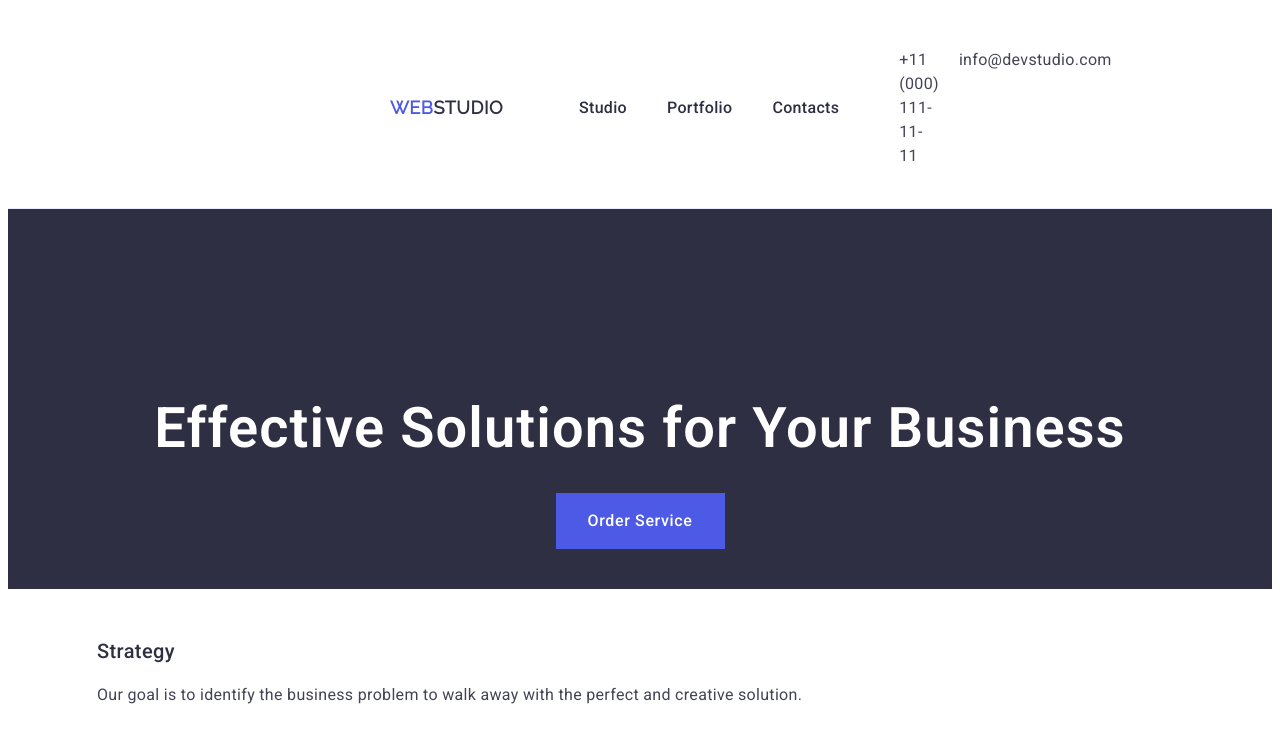
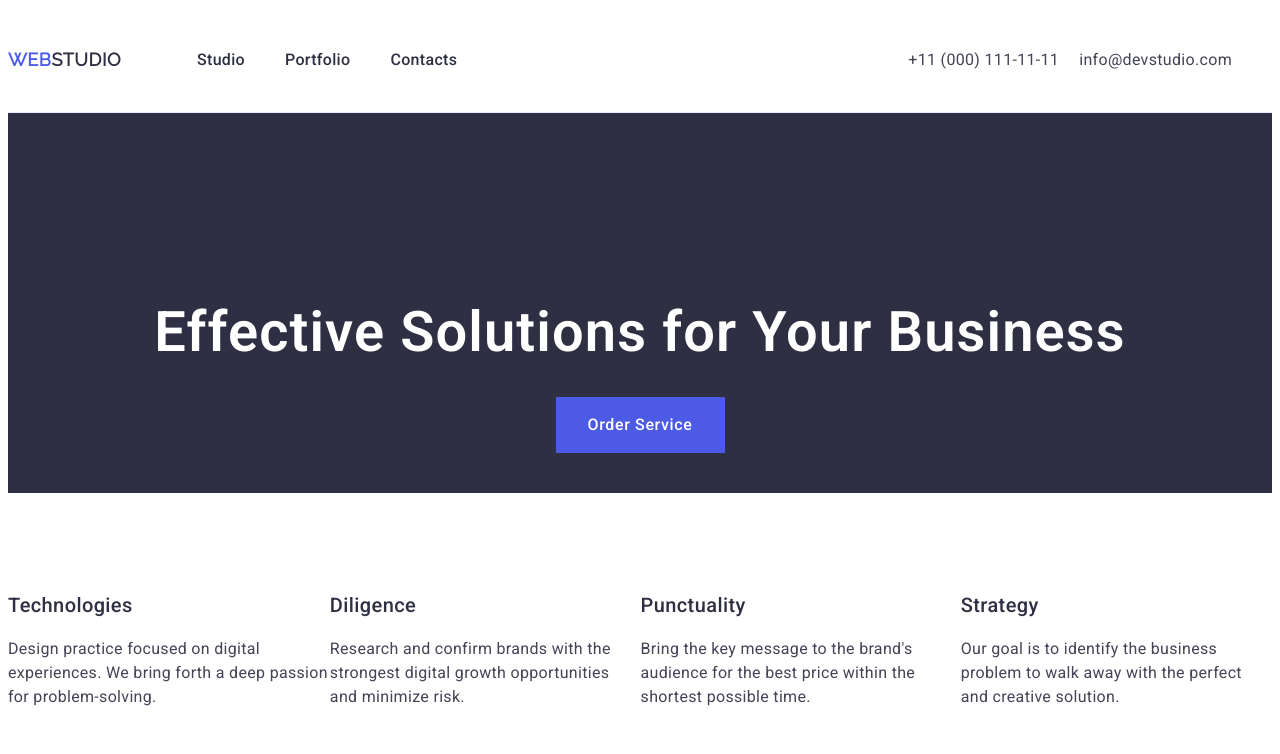
Before and after one commit to eriktank74-hub/homework3, a plain HTML site: page index.html in a window 1280 px wide. Shown: the top 754 px of the page. Drawn offline with Linux system fonts and the light colour scheme.

Commit message:
homework3

```diff
--- a/css/style.css
+++ b/css/style.css
@@ -220,6 +220,13 @@ img {
     color: #2e2f42;
 
 }
+.features-list{
+    width: calc(100% - 60px) /3;
+    flex-direction: row-reverse;
+    display: flex;
+    margin: 0  auto;
+}
+
     /*      ---------SERVICES----------       */
 .team-item {
     background-color: #FFFFFF;
--- a/index.html
+++ b/index.html
@@ -11,7 +11,7 @@
   </head>
   <body class="body">
     <header class="header">
-      <div class="contyner conteyner-header">
+      <div class="conteyner conteyner-header">
       <nav class="header-navigation">
         <a class="header-logo" href="./index.html">
           WEB<span class="logo-studio">Studio</span>
@@ -33,13 +33,13 @@
     </header>
     <main>
       <section class="hero">
-        <div class="contyner conteyner-narrow">
+        <div class="container contner-narrow">
         <h1 class="header-title-main">Effective Solutions for Your Business</h1>
         <button class="hero-btn">Order Service</button>
         </div>
       </section>
       <section class="features">
-        <div class="contyner conteyner-narrow">
+        <div class="container container-narrow">
         <ul class="features-list">
           <li class="features-item">
             <h3 class="features-subtitle">
@@ -73,7 +73,7 @@
         </div>
       </section>
       <section class="team">
-        <div class="contyner">
+        <div class="container">
         <h2 class="subtitle-head">Our Team</h2>
         <ul class="team-list">
           <li class="team-item">
```
